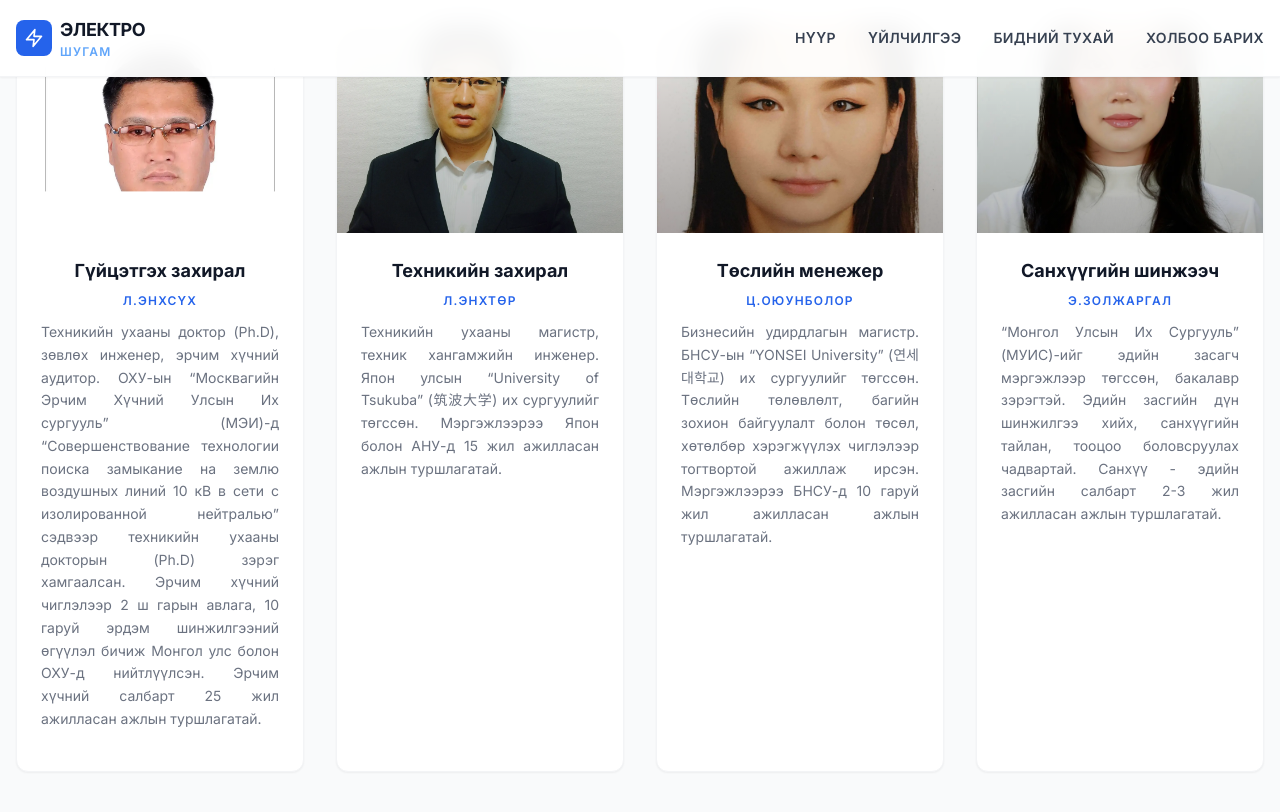
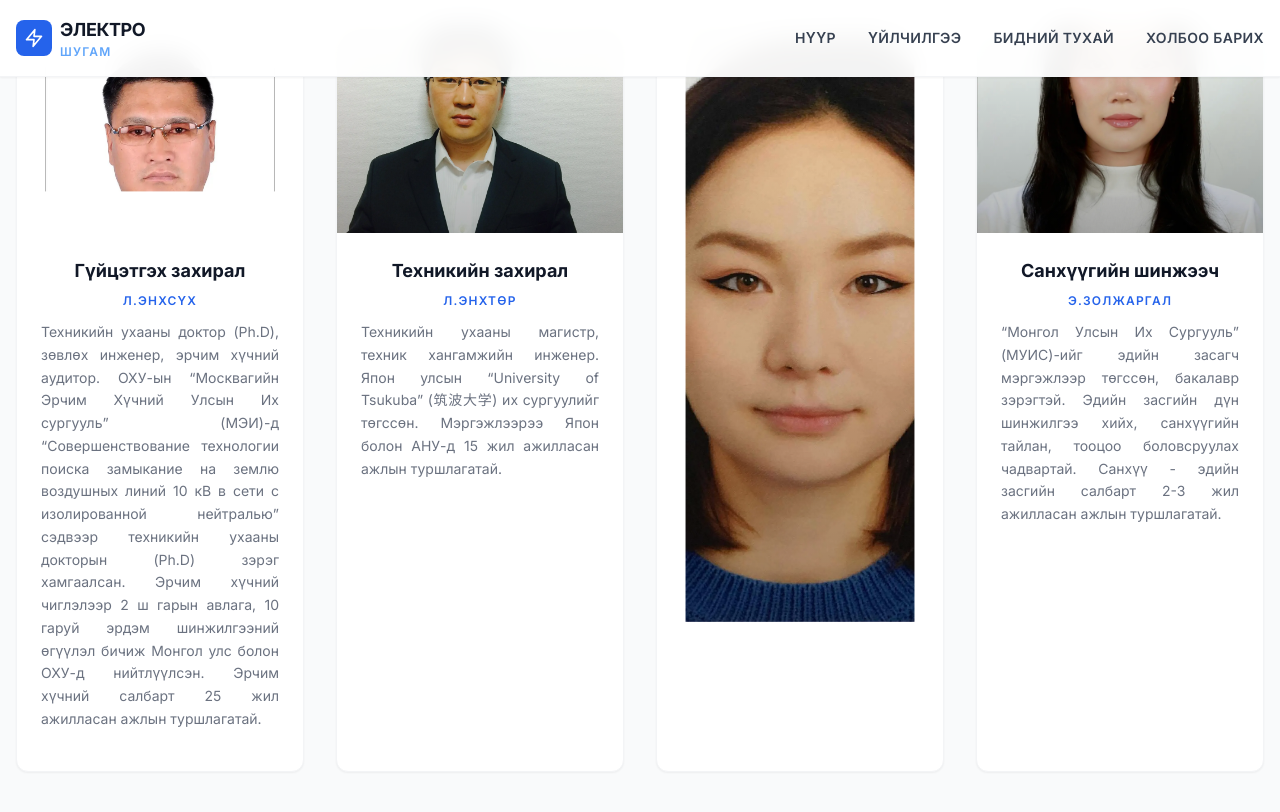
Before and after one commit to electroshugam/electroshugam_web_new, a Jekyll site: the page built from index.html, in a window 1280 px wide and 900 px high, scrolled down 3471 px. Shown: the top 812 px of the window. Built offline with Jekyll 4.4.1, drawn with Linux system fonts in a browser that asks for light colours; nearby versions of some CDN libraries.

Commit message:
fig update

```diff
--- a/index.html
+++ b/index.html
@@ -252,7 +252,7 @@ body_class: hero-dark
       </div>
       <!-- Service 3 -->
       <div class="service-card group bg-white rounded-xl overflow-hidden shadow-sm hover:shadow-xl transition-all duration-300 border border-gray-100 hover:border-blue-100">
-        <div class="relative h-52 overflow-hidden">
+        <div class="w-full h-full scale-[0.8] origin-top">
           <img src="{{ '/media/oyunbolor.webp' | relative_url }}" alt="Төслийн менежер" class="service-image w-full h-full object-cover">
           <div class="absolute inset-0 bg-gradient-to-t from-black/30 to-transparent"></div>
         </div>
```
Also changed, not shown: media/enkhsukh copy.webp (added).
